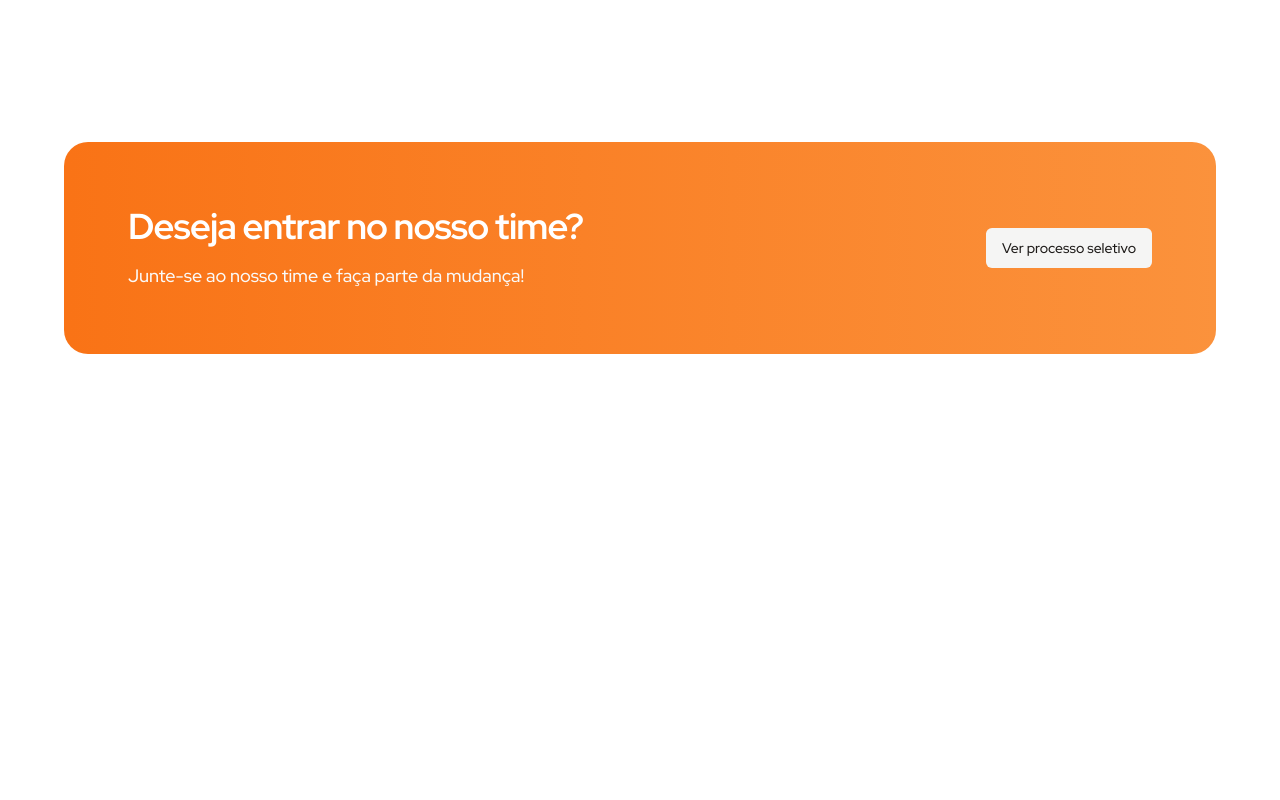
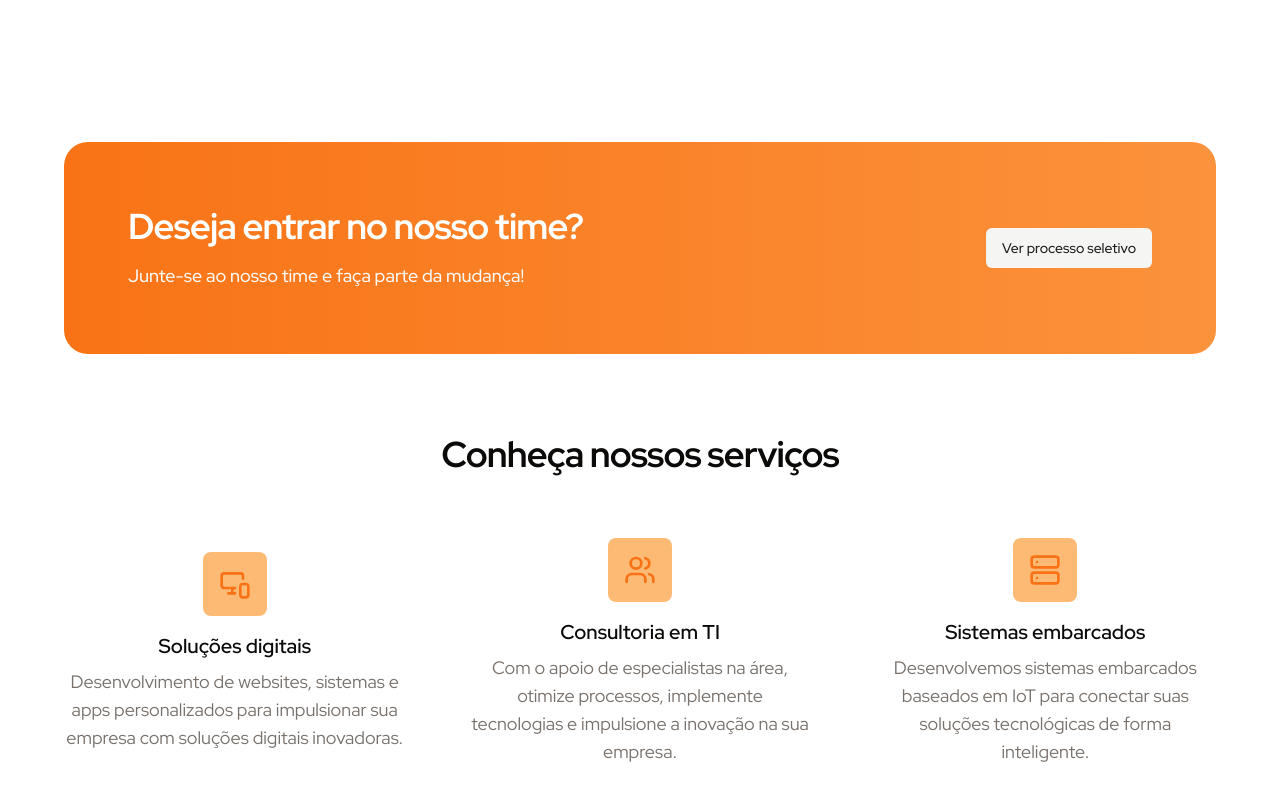
Before and after one commit to linkjrcastanhal/linkjr, a Next.js app: page / in a window 1280 px wide. Shown: the part 530-1330 px from the top of the page. Before the commit the page ends 964 px from the top, so only its background shows below. Built offline with nearby package versions, Linux system fonts and the light colour scheme.

Commit message:
feat: add services section

```diff
--- a/src/app/page.tsx
+++ b/src/app/page.tsx
@@ -1,11 +1,13 @@
 import { CallToAction } from '@/components/call-to-action'
 import { HeroSection } from '@/components/hero-section'
+import { Services } from '@/components/services'
 
 export default function Home() {
   return (
     <>
       <HeroSection />
       <CallToAction />
+      <Services />
     </>
   )
 }
--- /dev/null
+++ b/src/components/services/index.tsx
@@ -0,0 +1,48 @@
+import { Section } from '@/components/section'
+import { MonitorSmartphone, Server, Users } from 'lucide-react'
+
+const SERVICES = [
+  {
+    Icon: MonitorSmartphone,
+    label: 'Soluções digitais',
+    description:
+      'Desenvolvimento de websites, sistemas e apps personalizados para impulsionar sua empresa com soluções digitais inovadoras.',
+  },
+  {
+    Icon: Users,
+    label: 'Consultoria em TI',
+    description:
+      'Com o apoio de especialistas na área, otimize processos, implemente tecnologias e impulsione a inovação na sua empresa.',
+  },
+  {
+    Icon: Server,
+    label: 'Sistemas embarcados',
+    description:
+      'Desenvolvemos sistemas embarcados baseados em IoT para conectar suas soluções tecnológicas de forma inteligente.',
+  },
+]
+
+export function Services() {
+  return (
+    <Section>
+      <h2>Conheça nossos serviços</h2>
+      <div className="grid grid-cols-1 gap-16 md:grid-cols-2 lg:grid-cols-3">
+        {SERVICES.map((item) => (
+          <div
+            key={item.label}
+            className="flex flex-col items-center justify-center"
+          >
+            <div className="flex size-16 items-center justify-center rounded-lg bg-orange-300">
+              <item.Icon className="size-8 text-primary" />
+            </div>
+
+            <h3 className="mt-4 text-xl font-semibold">{item.label}</h3>
+            <p className="mt-2 text-lg text-muted-foreground">
+              {item.description}
+            </p>
+          </div>
+        ))}
+      </div>
+    </Section>
+  )
+}
```
